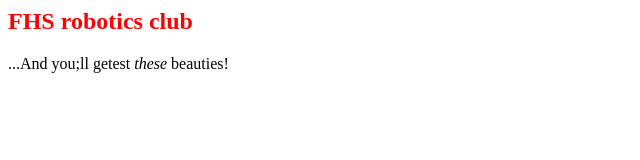
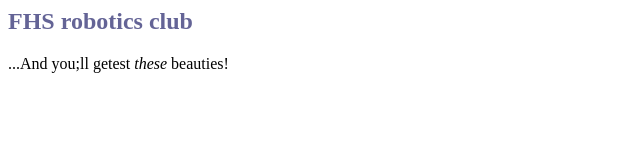
Before and after one commit to possibl/possibl.github.io, a plain HTML site: page index.html in a window 1280 px wide. Shown: the whole page, without its empty margins (0-640 px from the left). Drawn offline with Linux system fonts and the light colour scheme.

Commit message:
Update index.html

```diff
--- a/index.html
+++ b/index.html
@@ -6,7 +6,7 @@
     <style>
 
       h2 {
-        color: red;
+        color: rgb(100,100,150);
       }
 
     </style>
```
